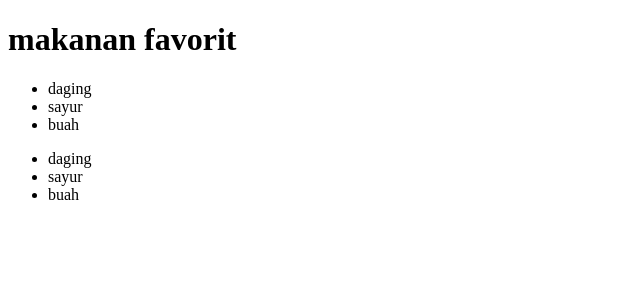
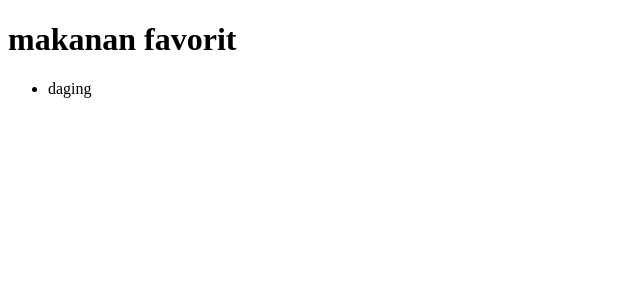
Before and after one commit to hanafi407/movie, a React (Create React App) app: page / in a window 1280 px wide. Shown: the top 300 px of the page, without its empty margins (0-640 px from the left). Built offline with nearby package versions, Linux system fonts and the light colour scheme.

Commit message:
menghapus buah dan sayur

```diff
--- a/src/App.js
+++ b/src/App.js
@@ -6,7 +6,6 @@ function App() {
     <div>
       <Heading />
       <List />
-      <List/>
     </div>
   );
 }
--- a/src/components/List.jsx
+++ b/src/components/List.jsx
@@ -4,8 +4,6 @@ function List(){
   return (
   <ul>
     <li>daging</li>
-    <li>sayur</li>
-    <li>buah</li>
   </ul>
   )
 
```
